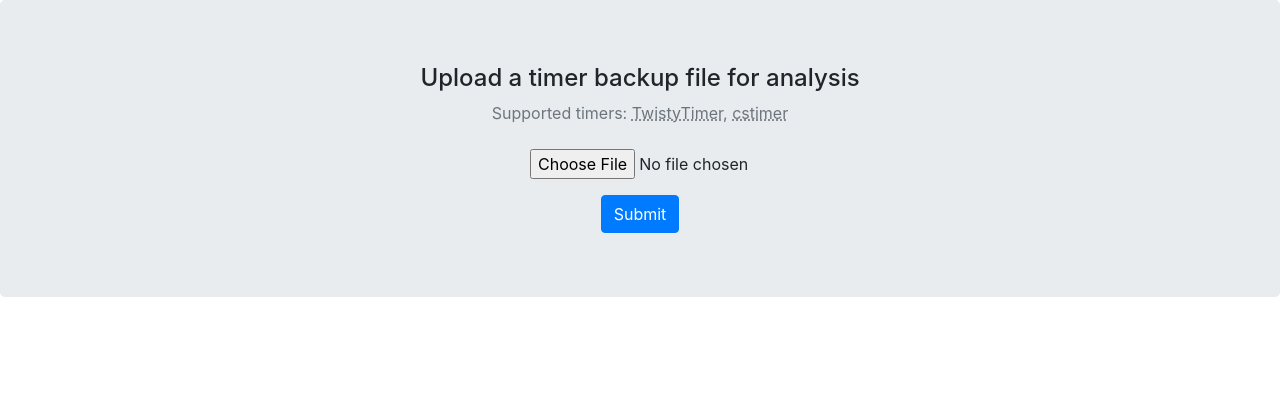
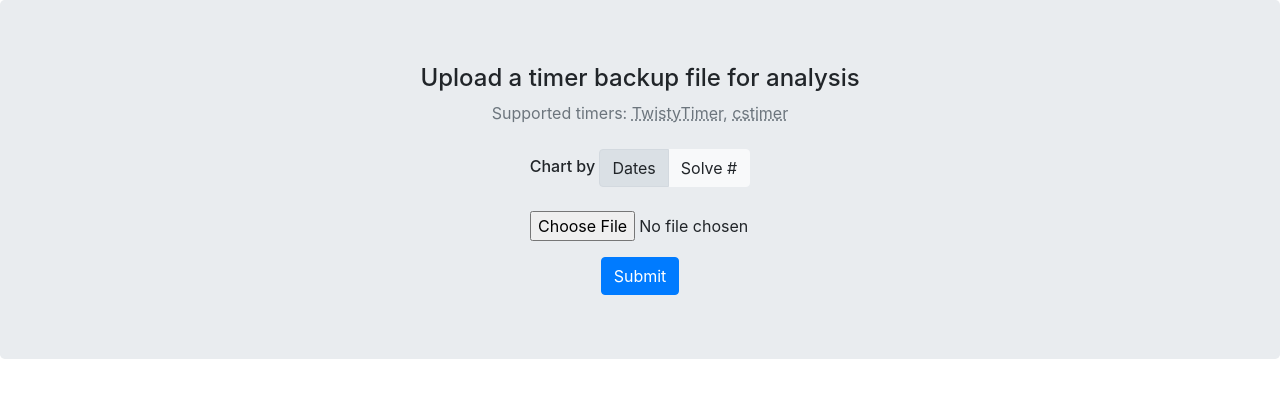
Before and after one commit to tussosedan/kuebiko-cubing, a Flask app: page / in a window 1280 px wide. Shown: the part 56-454 px from the top of the page. Run offline with Flask 2, Linux system fonts and the light colour scheme; some libraries are stand-ins or nearby versions.

Commit message:
add option to chart by solve #. closes #1.

```diff
--- a/app.py
+++ b/app.py
@@ -42,7 +42,8 @@ def index():
             return redirect(request.url)
         if file and allowed_file(file.filename):
             try:
-                solves_details, overall_pbs, solves_by_dates, timer_type, datalen = process_data(file)
+                chart_by = request.form['chart-by']
+                solves_details, overall_pbs, solves_by_dates, timer_type, datalen = process_data(file, chart_by)
                 return render_template("data.html", solves_details=solves_details, overall_pbs=overall_pbs,
                                        solves_by_dates=solves_by_dates, timer_type=timer_type, datalen=datalen)
             except NotImplementedError:
--- a/templates/index.html
+++ b/templates/index.html
@@ -14,11 +14,23 @@
                 <label for="file" class="h4">Upload a timer backup file for analysis</label>
                 <div class="text-muted">Supported timers:
                     <abbr data-toggle="tooltip" data-placement="bottom" data-html="true"
-                       title="Export/Import > Export ><br/> For backup">TwistyTimer</abbr>,
+                          title="Export/Import > Export ><br/> For backup">TwistyTimer</abbr>,
                     <abbr data-toggle="tooltip" data-placement="bottom" data-html="true"
-                       title="Export > Export to file">cstimer</abbr>
+                          title="Export > Export to file<br/>Note: cstimer data doesn't include dates">cstimer</abbr>
                 </div>
                 <br/>
+                <span class="h6">Chart by </span>
+                <div class="btn-group btn-group-toggle" data-toggle="buttons">
+                    <label class="btn btn-light active">
+                        <input type="radio" name="chart-by" id="chart-by-dates" value="chart-by-dates"
+                               autocomplete="off" checked> Dates
+                    </label>
+                    <label class="btn btn-light">
+                        <input type="radio" name="chart-by" id="chart-by-solve-num" value="chart-by-solve-num"
+                               autocomplete="off"> Solve #
+                    </label>
+                </div>
+                <br/><br/>
                 <input type="file" name="file" id="file" class="form-control-file mx-auto" style="width: 220px;">
             </div>
             <button type="submit" class="btn btn-primary" onclick="loading()">
@@ -100,6 +112,9 @@ function loading() {
 }
 
 
+
+
+
 </script>
 
 {% endblock %}
```
Also changed, not shown: backend.py (+8 -7 lines).
